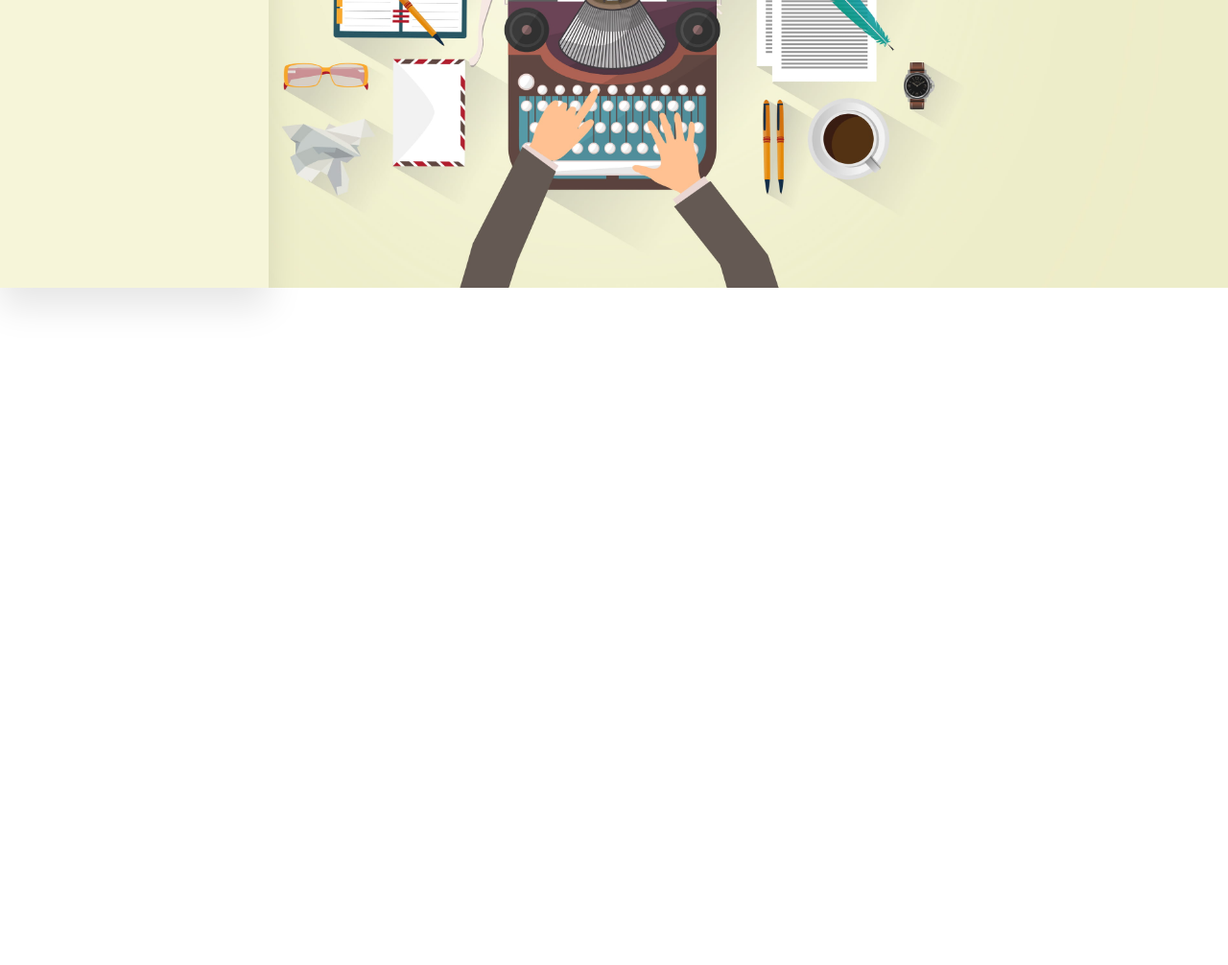
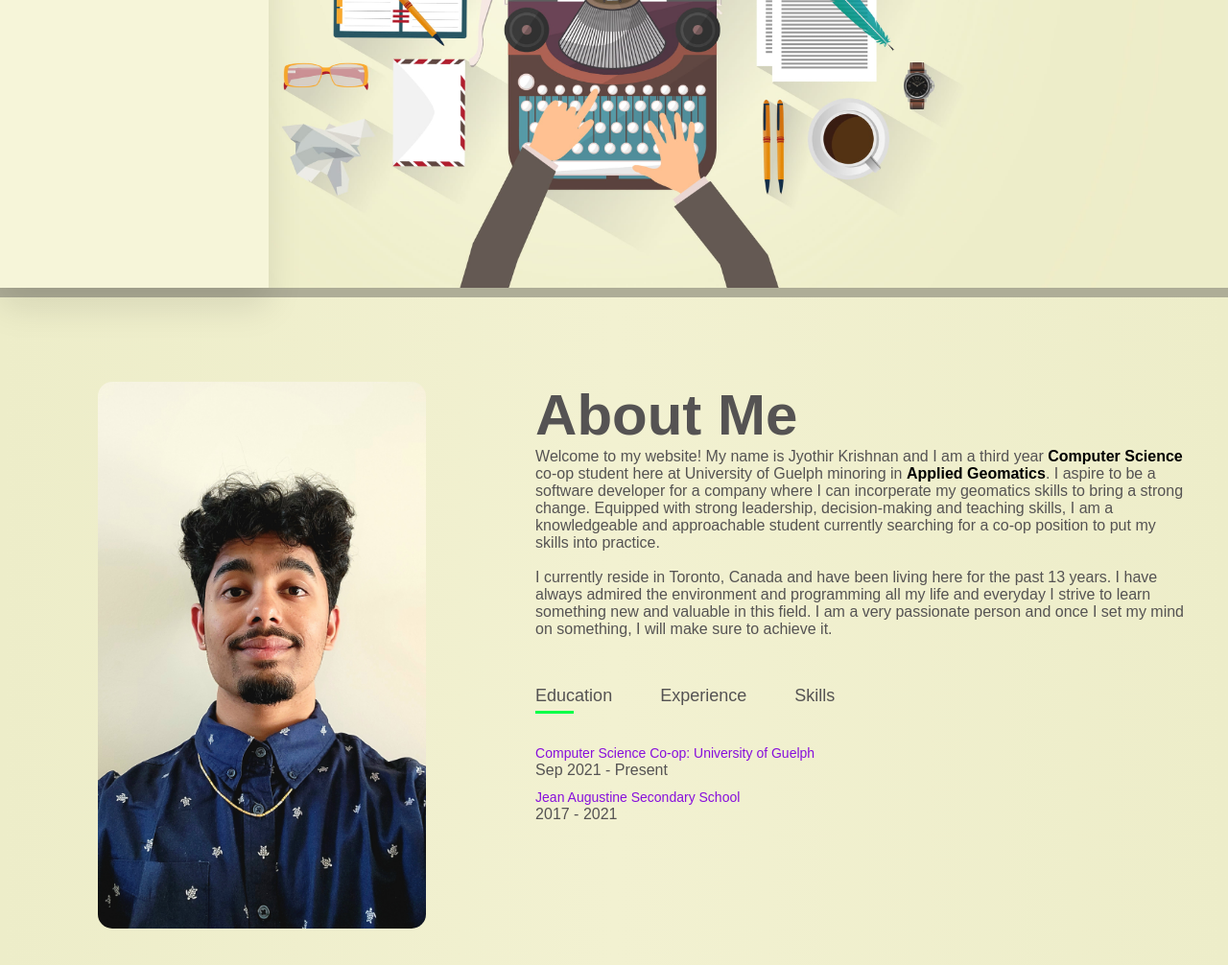
Before and after one commit to jyothir21/Portfolio, a plain HTML site: page pages/home.html in a window 1280 px wide. Shown: the part 500-1506 px from the top of the page at 96% size. Before the commit the page ends 800 px from the top, so only its background shows below. Drawn offline with Linux system fonts and the light colour scheme.

Commit message:
fixed link issue for site

```diff
--- a/pages/home.html
+++ b/pages/home.html
@@ -17,7 +17,7 @@
     <!-- !------------- HOME PAGE -------------! -->
     <div id="header">
       <a
-        href="https://jyothir21.github.io/CO-OP_Portfolio/pages/home.html"
+        href="https://jyothir21.github.io/Portfolio/pages/home.html"
         class="logo out"
       >
         <img src="../images/logo.png" />
@@ -29,7 +29,7 @@
             <!-- Logo -->
             <li>
               <a
-                href="https://jyothir21.github.io/CO-OP_Portfolio/pages/home.html"
+                href="https://jyothir21.github.io/Portfolio/pages/home.html"
                 class="logo"
               >
                 <img src="../images/logo.png" />
@@ -48,7 +48,7 @@
             <li>
               <a href="../pages/report.html">
                 <i class="fas fa-chart-bar"></i>
-                <span class="nav-item">Workterm Reports</span>
+                <span class="nav-item">Projects</span>
               </a>
             </li>
 
@@ -72,6 +72,65 @@
         <div class="header-text">
           <h1>Welcome to my Portfolio!</h1>
           <p>Jyothir Krishnan</p>
+        </div>
+      </div>
+    </div>
+
+    <div id="divider"></div>
+
+    <!-- !------------- ABOUT -------------! -->
+    <div id="about">
+      <div class="container">
+        <div class="row">
+          <div class="about-col-1">
+            <img src="../images/badge_photo.jpg" />
+          </div>
+          <div class="about-col-2">
+            <h1 class="sub-title">About Me</h1>
+            <span>
+              Welcome to my website! My name is Jyothir Krishnan and I am a third year <span id="colour">Computer Science</span> co-op student here at University of Guelph minoring in <span id="colour">Applied Geomatics</span>. I aspire to be a software developer for a company where I can incorperate my geomatics skills to bring a strong change. Equipped with strong leadership, decision-making and teaching skills, I am a knowledgeable and approachable student currently searching for a co-op position to put my skills into practice.
+              <br><br>
+              I currently reside in Toronto, Canada and have been living here for the past 13 years. I have always admired the environment and programming all my life and everyday I strive to learn something new and valuable in this field. I am a very passionate person and once I set my mind on something, I will make sure to achieve it.
+
+              <div class="tab-titles">
+                <p class="tab-links active-link" onclick="opentab('education')">Education</p>
+                <p class="tab-links" onclick="opentab('experience')">Experience</p>
+                <p class="tab-links" onclick="opentab('skills')">Skills</p>
+              </div>
+
+              <div class="tab-contents active-tab" id="education">
+                <ul>
+                  <li><span>Computer Science Co-op: University of Guelph</span><br>Sep 2021 - Present</li>
+                  <li><span>Jean Augustine Secondary School</span><br>2017 - 2021</li>
+                </ul>
+              </div>
+              <div class="tab-contents" id="experience">
+                <ul>
+                  <li><span>Teaching Assistant (Intermediate Programming)</span>
+                    <br> • Helping teach advanced concepts in C programming language including dynamic memory management, linked lists and trees.<br>
+                    • Conducted office hours to aid students in the learning process of the C programming language.<br>
+                    • Creating video tutorials on specific concepts in C and Git for the class.
+                  </li>
+                  <li><span>Teaching Assistant (Software Design 1)</span>
+                    <br> • Conducted lab sessions to teach about Agile and Waterfall methodologies,
+                    programming in Python, and using Git.<br>
+                    • Conducted extra office hours to clarify student questions and assist them in learning.<br>
+                    • Graded assignments/quizzes and helped teach lectures alongside the professor </li>
+
+                </ul>
+              </div>
+              <div class="tab-contents" id="skills">
+                <ul>
+                  <li><span>Team Building</span></li>
+                  <li><span>Dependable</span></li>
+                  <li><span>Adaptable</span></li>
+                  <li><span>Communication</span></li>
+                  <li><span>Analytical</span></li>
+                  <li><span>Customer Service</span></li>
+                </ul>
+              </div>
+            </p>
+          </div>
         </div>
       </div>
     </div>
--- a/styles/home.css
+++ b/styles/home.css
@@ -106,6 +106,107 @@ a:hover {
   margin-left: 10px;
 }
 
+#divider {
+  background-color: #aead97;
+  width: 100%;
+  height: 10px;
+}
+
+/* !------------- ABOUT -------------! */
+#about {
+  padding: 80px 0;
+  color: rgb(85, 83, 83);
+  background: linear-gradient(to right, #ededc9 0, #f2f1d1 50%, #ededc9 100%);
+}
+
+.row {
+  display: flex;
+  justify-content: space-between;
+  flex-wrap: wrap;
+}
+
+.about-col-1 {
+  flex-basis: 30%;
+}
+
+.about-col-1 img {
+  width: 100%;
+  object-position: 20%;
+  border-radius: 15px;
+}
+
+.about-col-2 {
+  flex-basis: 60%;
+}
+
+.about-col-2 p {
+  margin-top: 30px;
+  text-align: justify;
+  font-size: 18px;
+}
+
+#colour {
+  color: #000000;
+  font-weight: 600;
+}
+
+.sub-title {
+  font-size: 60px;
+  font-weight: 600;
+  color: rgb(85, 83, 83);
+}
+
+.tab-titles {
+  display: flex;
+  margin: 20px 0 40px;
+}
+
+.tab-links {
+  margin-right: 50px;
+  font-size: 18px;
+  font-weight: 500;
+  cursor: pointer;
+  position: relative;
+  transition: transform 0.5s;
+}
+
+.tab-links:hover {
+  transform: translateY(-5px);
+}
+
+.tab-links::after {
+  content: "";
+  width: 0;
+  height: 3px;
+  background: #00ff48;
+  position: absolute;
+  left: 0;
+  bottom: -8px;
+  transition: 0.5s;
+}
+
+.tab-links.active-link::after {
+  width: 50%;
+}
+
+.tab-contents ul li {
+  list-style: none;
+  margin: 10px 0;
+}
+
+.tab-contents ul li span {
+  color: #870fdc;
+  font-size: 14px;
+}
+
+.tab-contents {
+  display: none;
+}
+
+.tab-contents.active-tab {
+  display: block;
+}
+
 /* !------------- CSS FOR PHONE -------------! */
 #menuOpenIcon {
   display: none;
```
Also changed, not shown: index.html (+2 -2 lines), pages/contact.html (+1 -1 lines), images/badge_photo.jpg (added).
